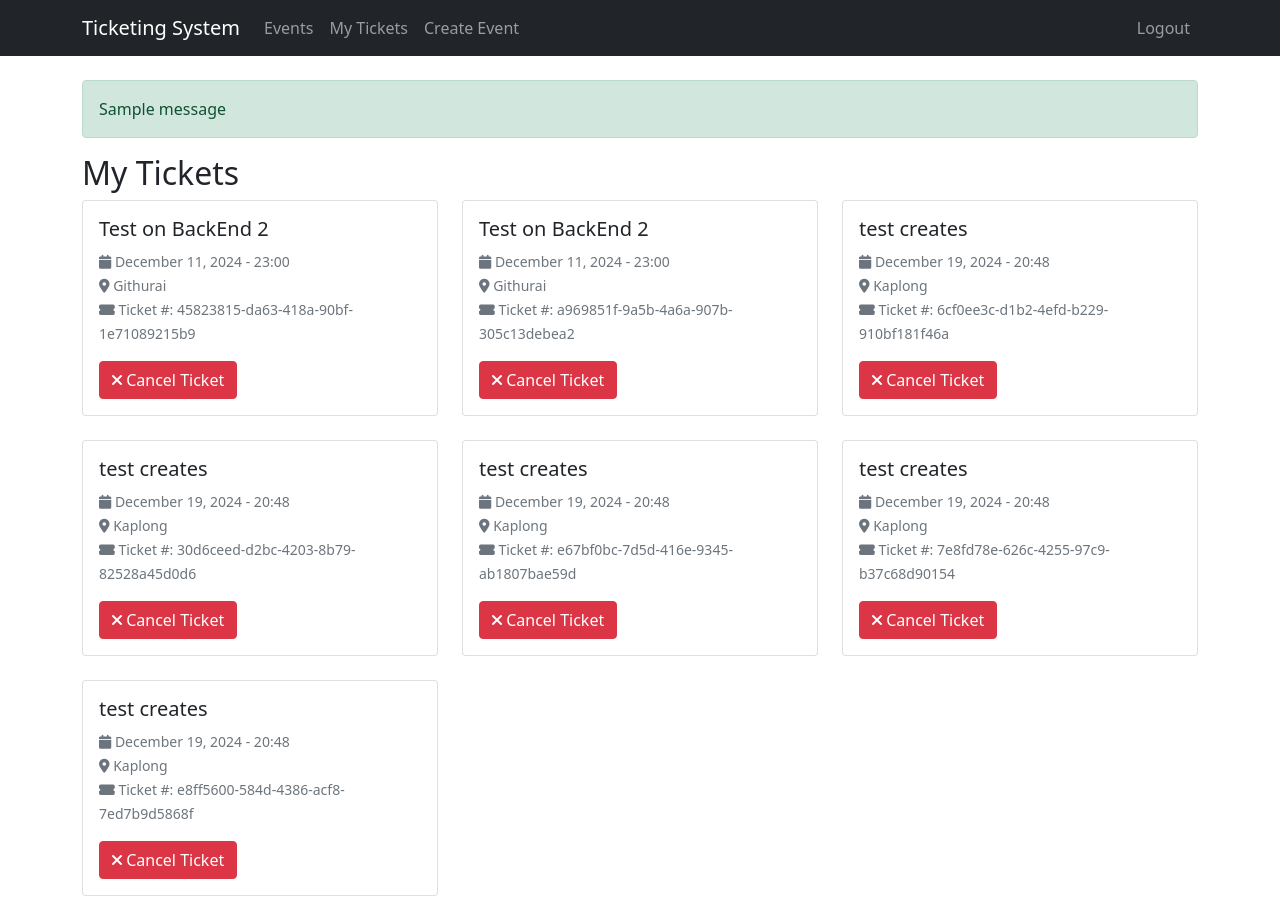
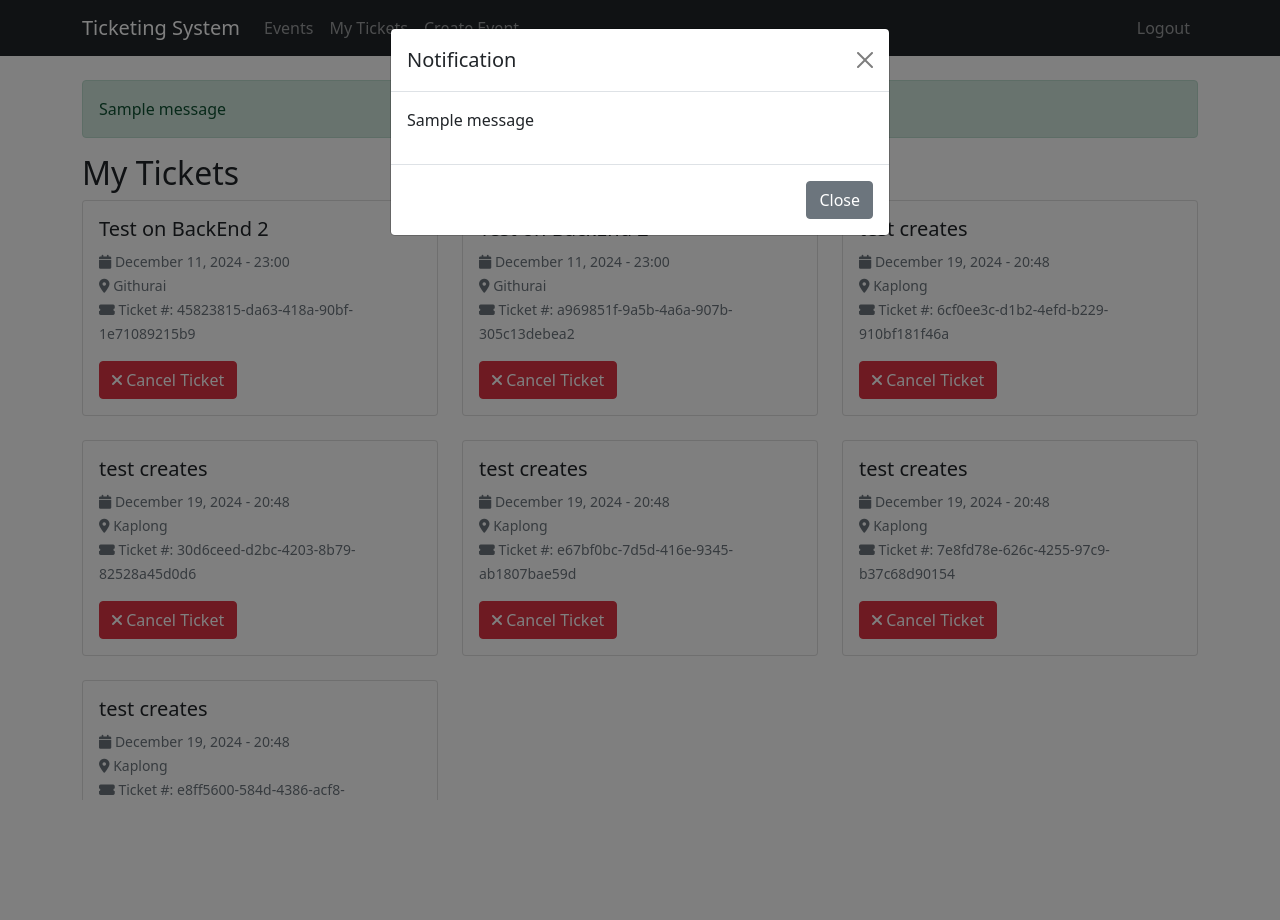
Before and after one commit to chemutai8/Project_TicketingSystem, a Django app: page /my-tickets/ in a window 1280 px wide. After the commit the page ends 800 px from the top, so only its background shows below. Run offline with Django 5.2, Linux system fonts and the light colour scheme; a user stored in the database is signed in; data comes from the database, SQL or seed files in the repository; both versions use the stored data as it was after the commit; one stand-in notice (Sample message) is shown.

Commit message:
Cancel Ticket Confirmation Functionality Added

```diff
--- a/events/views.py
+++ b/events/views.py
@@ -88,8 +88,10 @@ def my_tickets(request):
 @login_required
 def cancel_ticket(request, ticket_id):
     ticket = get_object_or_404(Ticket, id=ticket_id, user=request.user)
-    if not ticket.is_cancelled:
-        ticket.is_cancelled = True
-        ticket.save()
-        messages.success(request, 'Ticket cancelled successfully.')
-    return redirect('my-tickets')
+    if request.method == 'POST':
+        if not ticket.is_cancelled:
+            ticket.is_cancelled = True
+            ticket.save()
+            messages.success(request, 'Ticket cancelled successfully.')
+            return redirect('my-tickets')
+    return render(request, 'events/confirm_cancel.html', {'ticket': ticket})
--- a/templates/base.html
+++ b/templates/base.html
@@ -6,7 +6,6 @@
     <title>{% block title %}Ticketing System{% endblock %}</title>
     <link href="https://cdn.jsdelivr.net/npm/bootstrap@5.1.3/dist/css/bootstrap.min.css" rel="stylesheet">
     <link href="https://cdnjs.cloudflare.com/ajax/libs/font-awesome/6.0.0/css/all.min.css" rel="stylesheet">
-
 </head>
 <body>
     <nav class="navbar navbar-expand-lg navbar-dark bg-dark">
@@ -63,6 +62,38 @@
         {% block content %}{% endblock %}
     </main>
 
+    <!-- Modal -->
+    <div class="modal fade" id="messageModal" tabindex="-1" aria-labelledby="messageModalLabel" aria-hidden="true">
+        <div class="modal-dialog">
+            <div class="modal-content">
+                <div class="modal-header">
+                    <h5 class="modal-title" id="messageModalLabel">Notification</h5>
+                    <button type="button" class="btn-close" data-bs-dismiss="modal" aria-label="Close"></button>
+                </div>
+                <div class="modal-body">
+                    <!-- Message content will be inserted here by JavaScript -->
+                </div>
+                <div class="modal-footer">
+                    <button type="button" class="btn btn-secondary" data-bs-dismiss="modal">Close</button>
+                </div>
+            </div>
+        </div>
+    </div>
+
     <script src="https://cdn.jsdelivr.net/npm/bootstrap@5.1.3/dist/js/bootstrap.bundle.min.js"></script>
+    <script>
+        // Display modal if there are messages
+        document.addEventListener('DOMContentLoaded', (event) => {
+            {% if messages %}
+                let messages = `{% for message in messages %}{{ message }}{% if not forloop.last %}||{% endif %}{% endfor %}`.split('||');
+                let modalBody = document.querySelector('.modal-body');
+                messages.forEach(msg => {
+                    modalBody.innerHTML += `<p>${msg}</p>`;
+                });
+                let messageModal = new bootstrap.Modal(document.getElementById('messageModal'));
+                messageModal.show();
+            {% endif %}
+        });
+    </script>
 </body>
 </html>
--- a/templates/events/my_tickets.html
+++ b/templates/events/my_tickets.html
@@ -17,12 +17,9 @@
                             <i class="fas fa-ticket-alt"></i> Ticket #: {{ ticket.ticket_number }}
                         </small>
                     </p>
-                    <form method="POST" action="{% url 'cancel-ticket' ticket.id %}">
-                        {% csrf_token %}
-                        <button type="submit" class="btn btn-danger">
-                            <i class="fas fa-times"></i> Cancel Ticket
-                        </button>
-                    </form>
+                    <a href="{% url 'cancel-ticket' ticket.id %}" class="btn btn-danger">
+                        <i class="fas fa-times"></i> Cancel Ticket
+                    </a>
                 </div>
             </div>
         </div>
```
Also changed, not shown: templates/events/confirm_cancel.html (added, +24 -0 lines), db.sqlite3.
